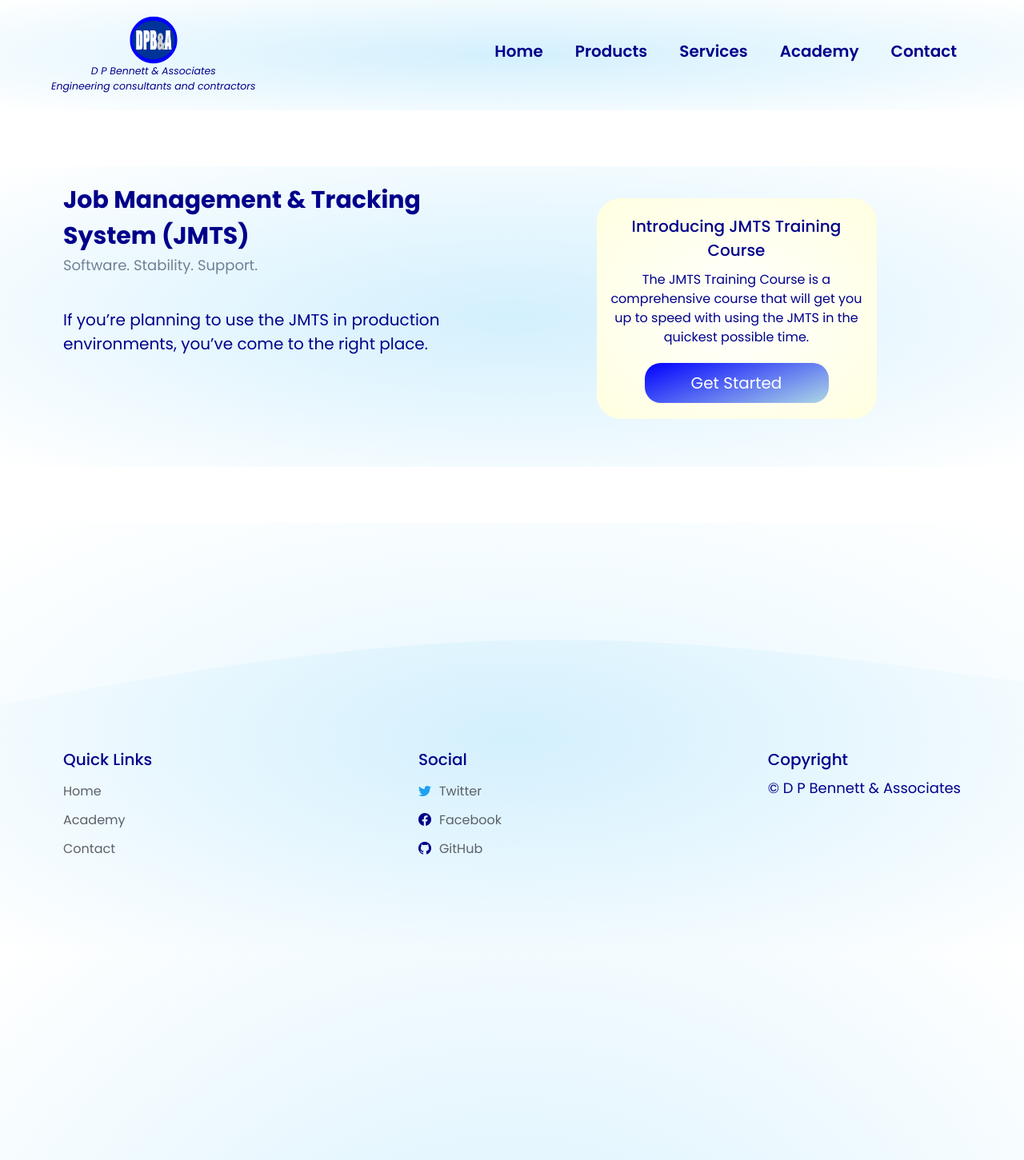
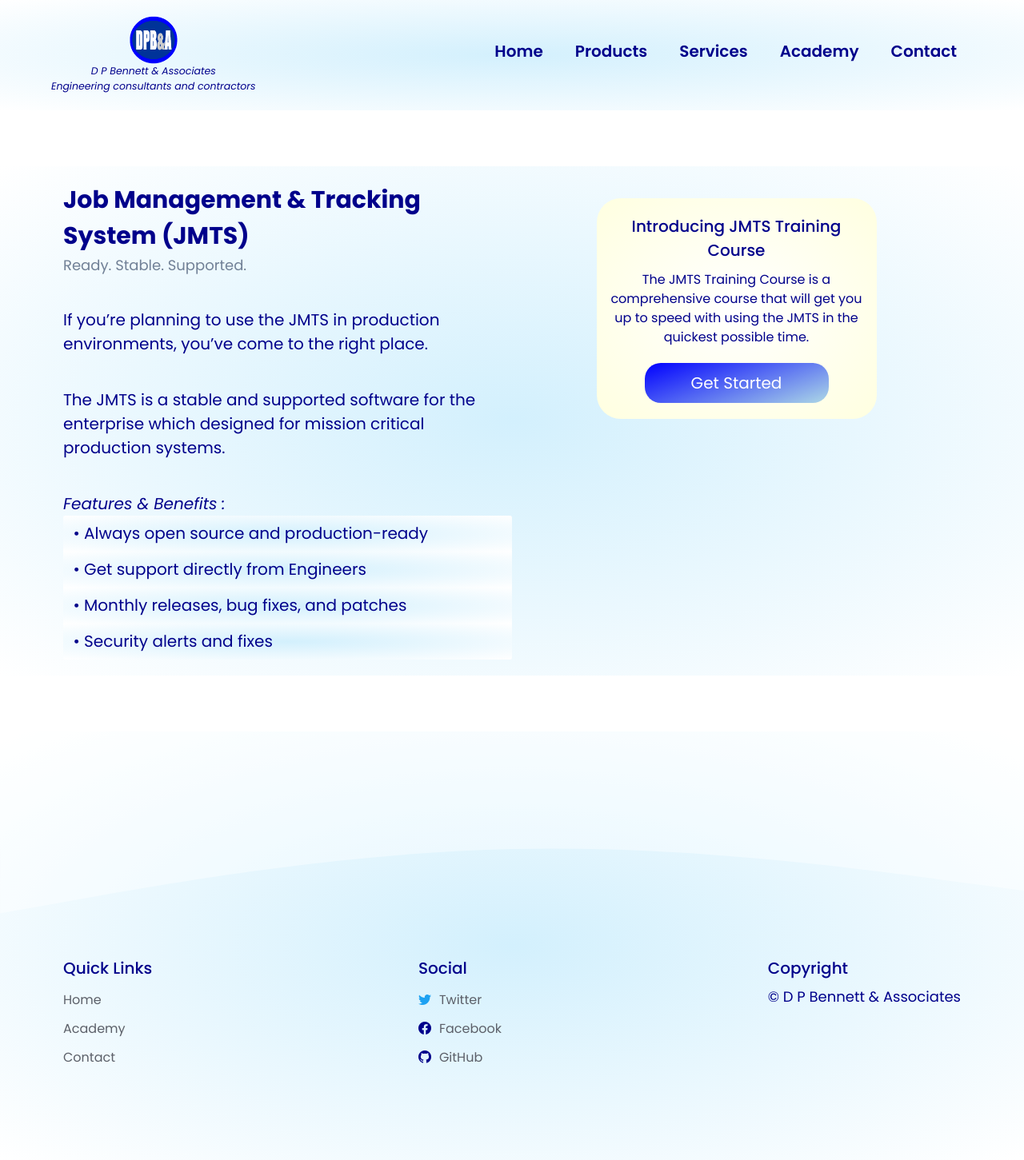
Before and after one commit to DPBandA/dpba, a Jekyll site: the page built from jmts/index.html, in a window 1280 px wide. Shown: the whole page at 80% size. Built offline with Jekyll 4.4.1, drawn with Linux system fonts in a browser that asks for light colours.

Commit message:
General updates.

```diff
--- a/css/global.css
+++ b/css/global.css
@@ -30,3 +30,8 @@
 .centred {
      text-align: center;
 }
+
+.list-group-item {
+     background-image: radial-gradient(#d3f0fd, white);
+     border: none;
+}
--- a/jmts/index.html
+++ b/jmts/index.html
@@ -10,14 +10,29 @@
                     <span class="highlight">Job Management & Tracking System (JMTS)</span>
                 </p>
                 <p class="description">
-                    Software. Stability. Support.
+                    Ready. Stable. Supported.
                 </p>
                 <p>
                     If you’re planning to use the JMTS in production
                     environments, you’ve come to the right place.
                 </p>
+                <br>
+                <p>
+                    The JMTS is a stable and supported software for the
+                    enterprise which designed for mission critical production systems.
+                </p>
+                <br>
+
+                <em>Features & Benefits :</em>
+                <ul class="list-group">
+                    <li class="list-group-item">&bullet; Always open source and production-ready</li>
+                    <li class="list-group-item">&bullet; Get support directly from Engineers</li>
+                    <li class="list-group-item">&bullet; Monthly releases, bug fixes, and patches</li>
+                    <li class="list-group-item">&bullet; Security alerts and fixes</li>
+                </ul>
+
             </div>
-            <div class="jmts">
+            <div class="jmts" style="height: 200px;">
                 <div>
                     <p class="title">Introducing JMTS Training Course</p>
                     <p class="description">
```
